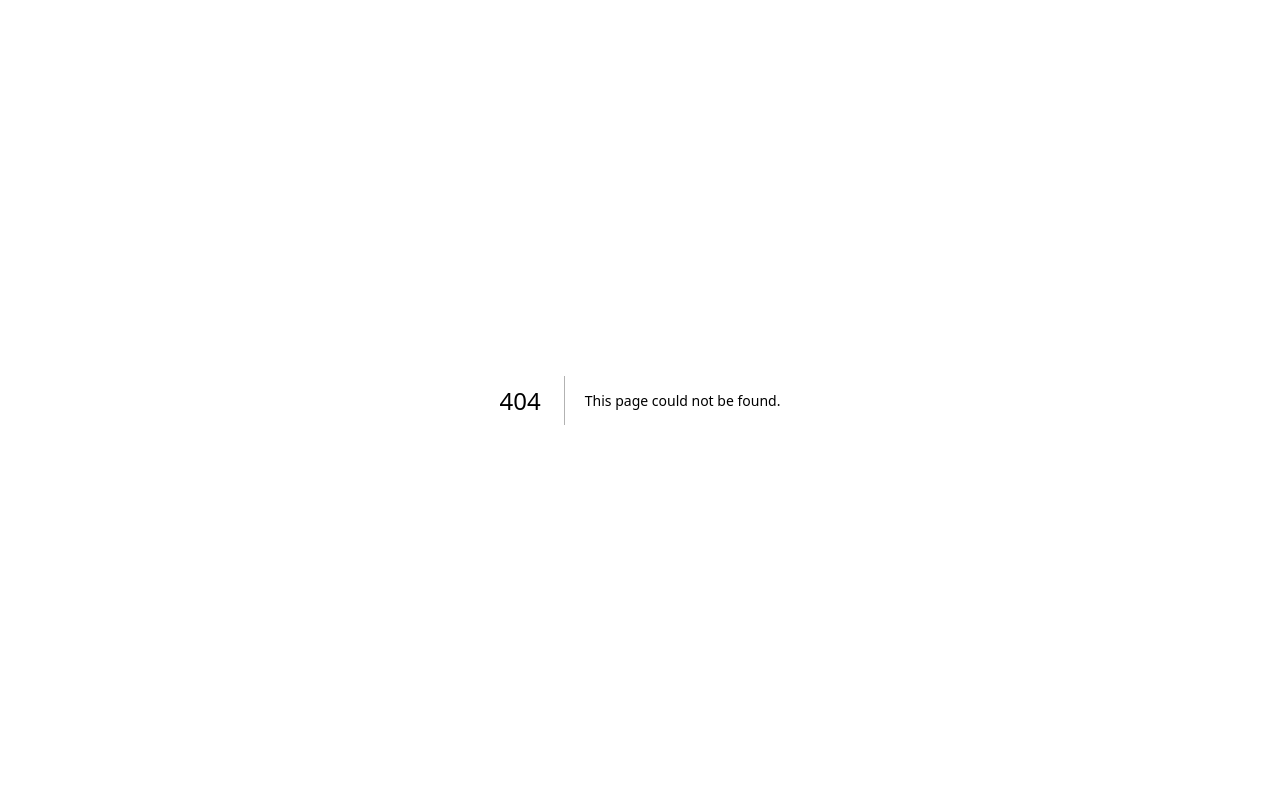
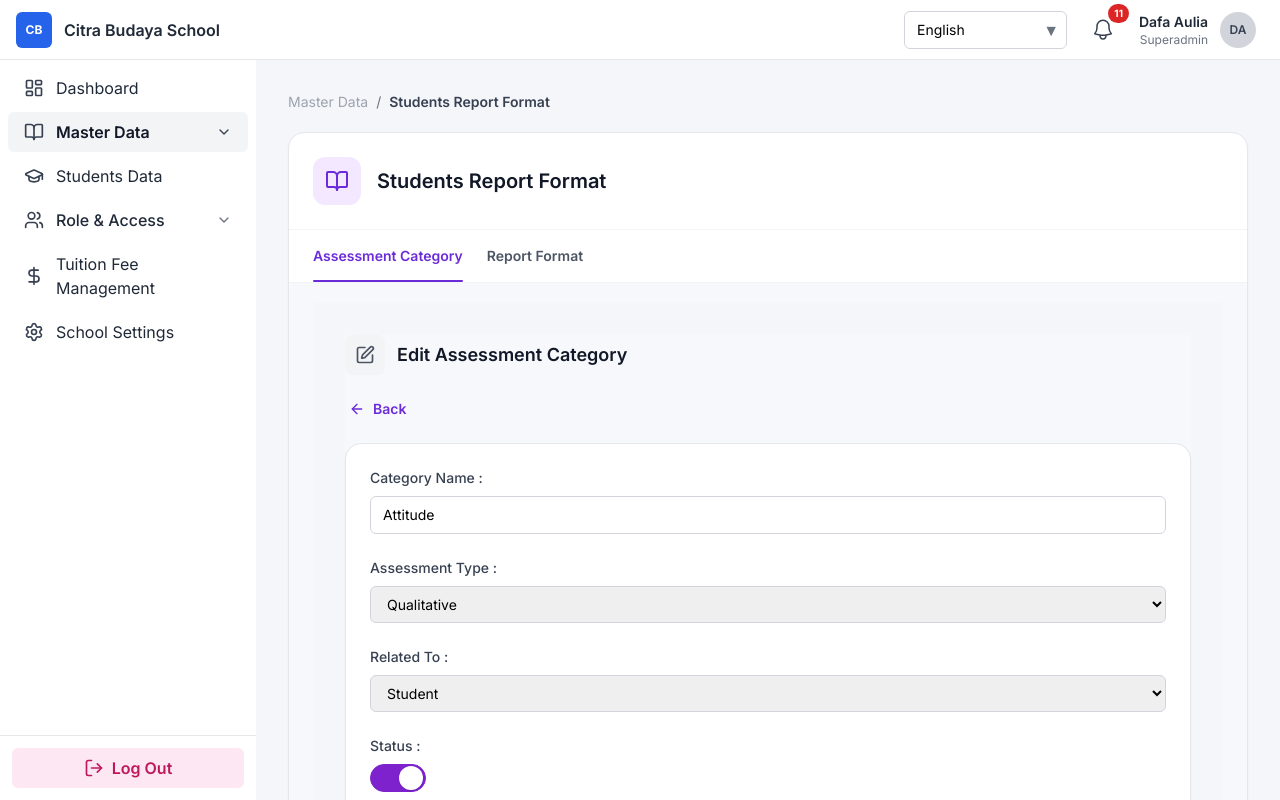
Before and after one commit to SSDIGITAL-DevTeam/Tygo-School, a Next.js app: page /admin/master-data/student-report/assessment-category/detail-category/attitude/edit in a window 1280 px wide. Before the commit this address had no page. Shown: the top 800 px of the page. Built offline with nearby package versions, Linux system fonts and the light colour scheme.

Commit message:
layout category done

```diff
--- /dev/null
+++ b/app/admin/master-data/student-report/assessment-category/detail-category/[id]/edit/page.tsx
@@ -0,0 +1,234 @@
+"use client";
+
+import React, { useMemo, useState, useEffect } from "react";
+import { Inter } from "next/font/google";
+import { useRouter, useParams } from "next/navigation";
+
+import EditButton from "@/components/layout-global/EditButton";
+import EditModal from "@/components/admin/modal/EditModal";
+import ToggleSwitch from "@/components/layout-global/ToggleSwitch";
+
+import { ArrowLeft, PenSquare } from "lucide-react";
+import SaveButton from "@/components/layout-global/SaveButton";
+
+const inter = Inter({ subsets: ["latin"] });
+
+type Category = {
+  id: string;
+  name: string;
+  type: string;
+  relatedTo: string;
+  status: "Active" | "Non Active";
+};
+
+const CATEGORIES: Category[] = [
+  { id: "uas", name: "UAS", type: "Quantitative", relatedTo: "Student", status: "Active" },
+  { id: "uts", name: "UTS", type: "Quantitative", relatedTo: "Student", status: "Active" },
+  { id: "tasks", name: "Average Daily Tasks", type: "Quantitative", relatedTo: "Student", status: "Active" },
+  { id: "honesty", name: "Honesty", type: "Qualitative", relatedTo: "Student", status: "Active" },
+  { id: "attitude", name: "Attitude", type: "Qualitative", relatedTo: "Student", status: "Active" },
+];
+
+const LIST_PATH = "/admin/master-data/student-report/assessment-category";
+
+export default function AssessmentCategoryEditPage() {
+  const router = useRouter();
+  const params = useParams();
+
+  const [showEditModal, setShowEditModal] = useState(false);
+  const [formData, setFormData] = useState({
+    categoryName: "",
+    assessmentType: "Quantitative",
+    relatedTo: "Student",
+    status: true
+  });
+
+  const categoryId = useMemo(
+    () => decodeURIComponent(String(params?.id ?? "")),
+    [params]
+  );
+
+  const category = useMemo(
+    () => CATEGORIES.find((c) => c.id === categoryId) ?? null,
+    [categoryId]
+  );
+
+  useEffect(() => {
+    if (category) {
+      setFormData({
+        categoryName: category.name,
+        assessmentType: category.type,
+        relatedTo: category.relatedTo,
+        status: category.status === "Active"
+      });
+    }
+  }, [category]);
+
+  const handleInputChange = (field: keyof typeof formData, value: string | boolean) => {
+    setFormData(prev => ({ ...prev, [field]: value }));
+  };
+
+  const handleSave = () => {
+    setShowEditModal(true);
+  };
+
+  const handleConfirmSave = () => {
+    // Here you would typically make an API call to save the data
+    console.log("Saving category data:", {
+      id: categoryId,
+      ...formData,
+      status: formData.status ? "Active" : "Non Active"
+    });
+
+    setShowEditModal(false);
+    router.push(LIST_PATH);
+  };
+
+  const handleBack = () => {
+    router.back();
+  };
+
+  useEffect(() => {
+    if (!showEditModal) return;
+    const prev = document.body.style.overflow;
+    document.body.style.overflow = "hidden";
+    return () => {
+      document.body.style.overflow = prev;
+    };
+  }, [showEditModal]);
+
+  // Show error if category not found
+  if (!category) {
+    return (
+      <div className={`min-h-screen bg-[#f5f6fa] p-4 md:p-6 lg:p-8 ${inter.className}`}>
+        <div className="rounded-2xl border border-gray-200 bg-white p-8 text-center shadow-sm">
+          <h1 className="text-xl font-semibold text-gray-900">
+            Assessment Category Not Found
+          </h1>
+          <p className="mt-2 text-sm text-gray-600">
+            The requested assessment category could not be found. Please return to the category list.
+          </p>
+          <button
+            type="button"
+            onClick={() => router.push(LIST_PATH)}
+            className="mt-4 inline-flex items-center gap-2 rounded-full bg-[#6c2bd9] px-5 py-2 text-sm font-semibold text-white hover:bg-[#581c87]"
+          >
+            Back to List
+          </button>
+        </div>
+      </div>
+    );
+  }
+
+  return (
+    <div className={`min-h-screen bg-[#f5f6fa] p-4 md:p-6 lg:p-8 ${inter.className}`}>
+
+        <div className="bg-[#f7f8fb] pb-6">
+          <div className="flex items-center gap-3 mb-6">
+            <div className="flex h-10 w-10 items-center justify-center rounded-lg bg-gray-100 text-gray-600">
+              <PenSquare className="h-5 w-5" />
+            </div>
+            <h2 className="text-lg font-semibold text-gray-900">
+              Edit Assessment Category
+            </h2>
+          </div>
+
+          {/* Back Button */}
+          <button
+            type="button"
+            onClick={handleBack}
+            className="mb-6 inline-flex items-center gap-2 px-1 text-sm font-semibold text-[#6c2bd9] hover:underline"
+          >
+            <ArrowLeft className="h-4 w-4" />
+            Back
+          </button>
+
+          {/* Form */}
+          <div className="rounded-2xl border border-gray-200 bg-white p-6 shadow-sm">
+            <form onSubmit={(e) => { e.preventDefault(); handleSave(); }}>
+              <div className="space-y-6">
+                {/* Category Name */}
+                <div>
+                  <label htmlFor="categoryName" className="block text-sm font-medium text-gray-700 mb-2">
+                    Category Name :
+                  </label>
+                  <input
+                    id="categoryName"
+                    type="text"
+                    value={formData.categoryName}
+                    onChange={(e) => handleInputChange("categoryName", e.target.value)}
+                    className="w-full rounded-md border border-gray-300 px-3 py-2 text-sm focus:border-[#6c2bd9] focus:outline-none focus:ring-2 focus:ring-[#6c2bd9]/20"
+                    placeholder="Enter category name"
+                    required
+                  />
+                </div>
+
+                {/* Assessment Type */}
+                <div>
+                  <label htmlFor="assessmentType" className="block text-sm font-medium text-gray-700 mb-2">
+                    Assessment Type :
+                  </label>
+                  <select
+                    id="assessmentType"
+                    value={formData.assessmentType}
+                    onChange={(e) => handleInputChange("assessmentType", e.target.value)}
+                    className="w-full rounded-md border border-gray-300 px-3 py-2 text-sm focus:border-[#6c2bd9] focus:outline-none focus:ring-2 focus:ring-[#6c2bd9]/20"
+                    required
+                  >
+                    <option value="Quantitative">Quantitative</option>
+                    <option value="Qualitative">Qualitative</option>
+                  </select>
+                </div>
+
+                {/* Related To */}
+                <div>
+                  <label htmlFor="relatedTo" className="block text-sm font-medium text-gray-700 mb-2">
+                    Related To :
+                  </label>
+                  <select
+                    id="relatedTo"
+                    value={formData.relatedTo}
+                    onChange={(e) => handleInputChange("relatedTo", e.target.value)}
+                    className="w-full rounded-md border border-gray-300 px-3 py-2 text-sm focus:border-[#6c2bd9] focus:outline-none focus:ring-2 focus:ring-[#6c2bd9]/20"
+                    required
+                  >
+                    <option value="Student">Student</option>
+                    <option value="Subject">Subject</option>
+                    <option value="Personal Assessment">Personal Assessment</option>
+                  </select>
+                </div>
+
+                {/* Status */}
+                <div>
+                  <ToggleSwitch
+                    id="status-toggle"
+                    label="Status :"
+                    checked={formData.status}
+                    onChange={(checked) => handleInputChange("status", checked)}
+                  />
+                </div>
+              </div>
+
+              {/* Save Button */}
+              <div className="mt-8 flex justify-end">
+                <SaveButton
+                  label="Save"
+                  type="submit"
+                  onClick={handleSave}
+                />
+              </div>
+            </form>
+          </div>
+        </div>
+
+
+      {/* Edit Modal */}
+      <EditModal
+        open={showEditModal}
+        msg="assessment category"
+        onConfirm={handleConfirmSave}
+        onClose={() => setShowEditModal(false)}
+      />
+    </div>
+  );
+}
--- a/app/admin/master-data/student-report/assessment-category/detail-category/page.tsx
+++ b/app/admin/master-data/student-report/assessment-category/detail-category/page.tsx
@@ -128,7 +128,7 @@ export default function AssessmentCategoryDetailPage() {
               <EditButton
                 onClick={() =>
                   router.push(
-                    `/admin/master-data/student-report/assessment-category/${category.id}/edit`
+                    `/admin/master-data/student-report/assessment-category/detail-category/${category.id}/edit`
                   )
                 }
 
--- a/app/admin/master-data/student-report/assessment-category/page.tsx
+++ b/app/admin/master-data/student-report/assessment-category/page.tsx
@@ -1,4 +1,4 @@
-﻿﻿﻿"use client";
+﻿﻿﻿﻿﻿"use client";
 
 import { useEffect, useMemo, useState } from "react";
 import { useRouter } from "next/navigation";
@@ -239,8 +239,8 @@ const AssessmentCategoryPage = () => {
                   <td className="px-4 py-4">
                     <div className="flex items-center gap-2">
                       <EditAction
-                        href={`${REPORT_BASE}/${encodeURIComponent(row.id)}/edit`}
-                        title={`Edit ${row.id}`}
+                        href={`${REPORT_BASE}/detail-category/${encodeURIComponent(row.id)}/edit`}
+                        title={`Edit ${row.name}`}
                       />
 
                       {/* View -> detail-category page */}
```
